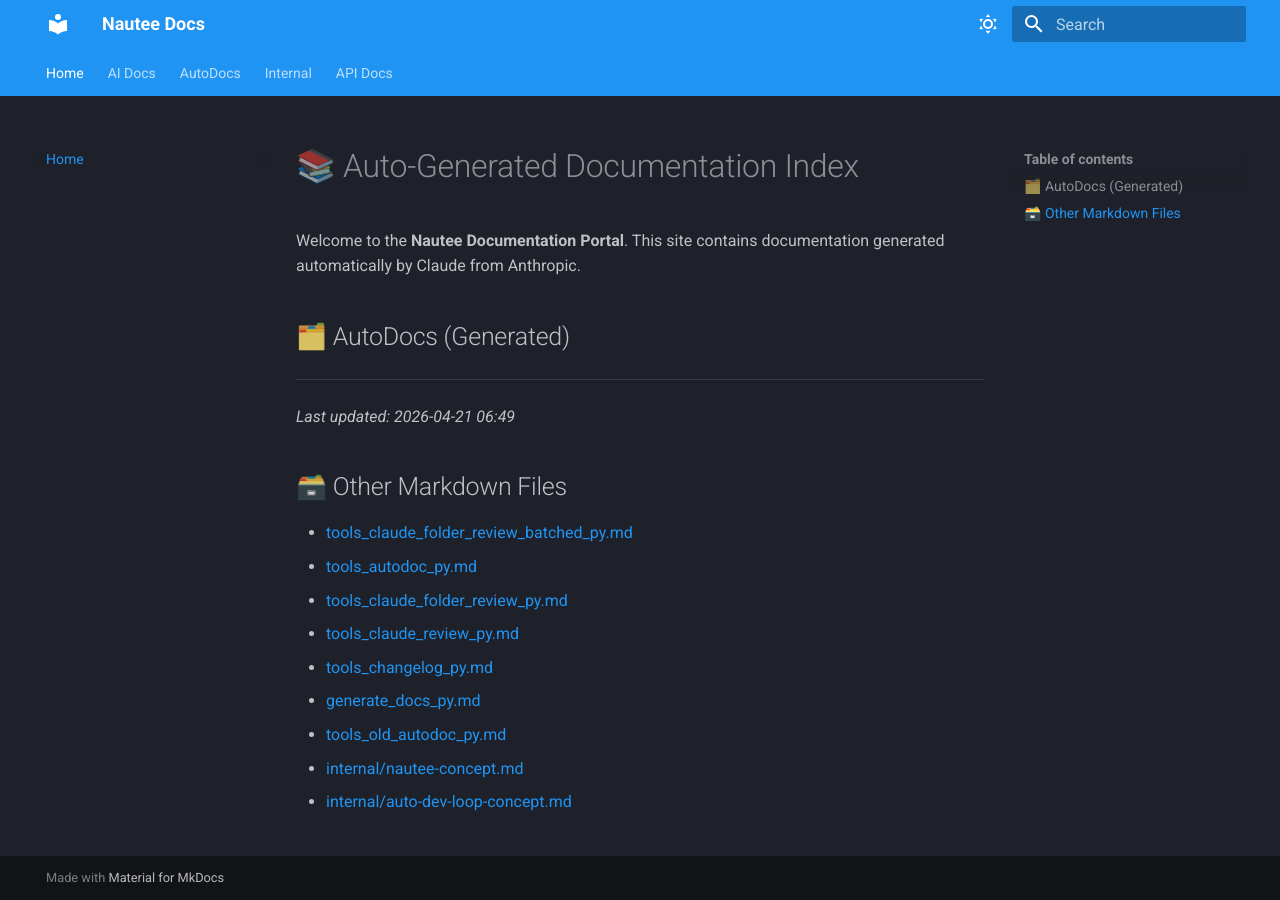
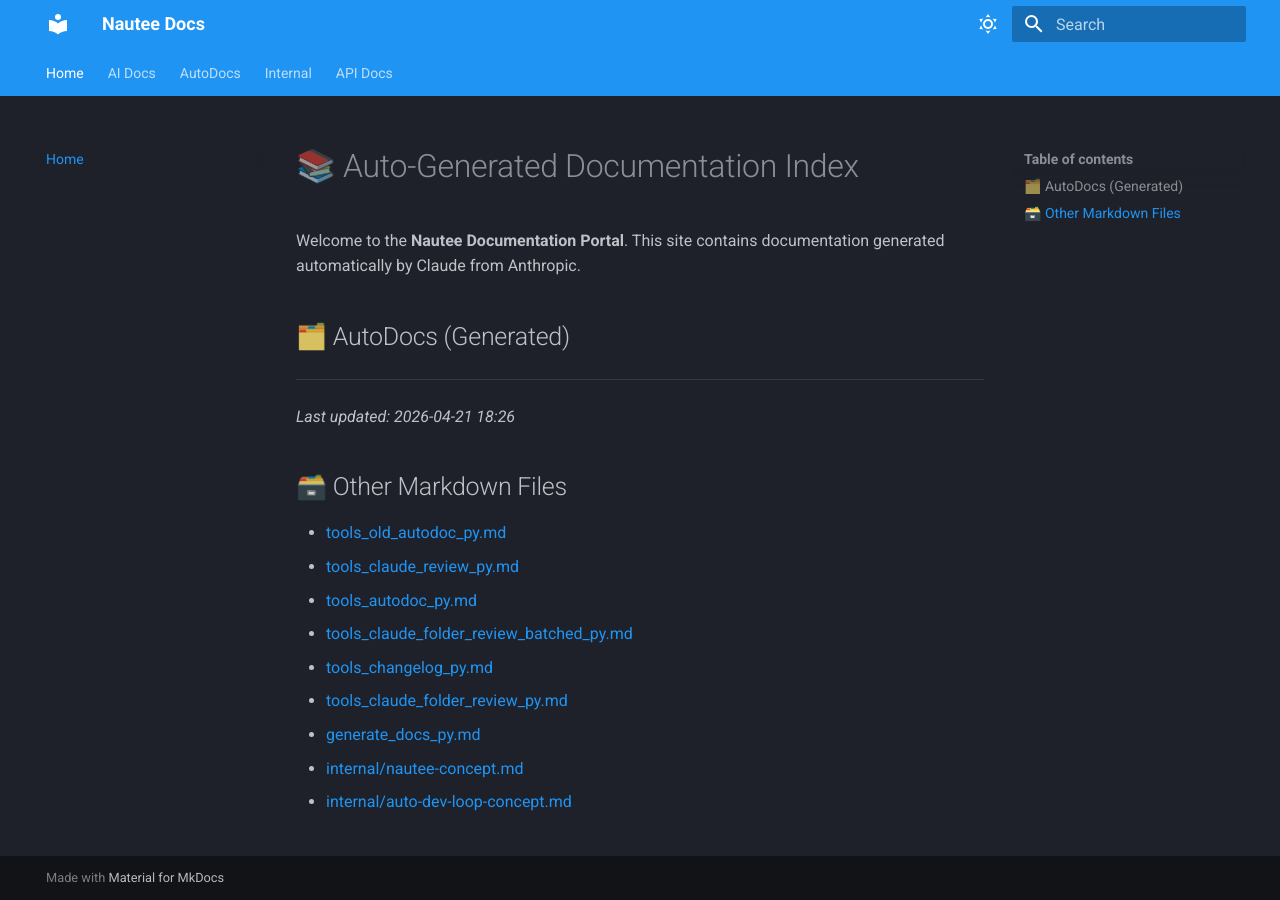
Before and after one commit to 48Nauts-Operator/nautee, an MkDocs documentation site: the page built from docs/index.md, in a window 1280 px wide. Built offline with MkDocs 1.6.1 and Material for MkDocs 9.7.7, drawn with Linux system fonts in a browser that asks for light colours.

```diff
--- a/docs/index.md
+++ b/docs/index.md
@@ -7,16 +7,16 @@ Welcome to the **Nautee Documentation Portal**. This site contains documentation
 
 ---
 
-_Last updated: 2026-04-21 06:49_
+_Last updated: 2026-04-21 18:26_
 
 ## 🗃️ Other Markdown Files
 
+- [tools_old_autodoc_py.md](tools_old_autodoc_py.md)
+- [tools_claude_review_py.md](tools_claude_review_py.md)
+- [tools_autodoc_py.md](tools_autodoc_py.md)
 - [tools_claude_folder_review_batched_py.md](tools_claude_folder_review_batched_py.md)
-- [tools_autodoc_py.md](tools_autodoc_py.md)
+- [tools_changelog_py.md](tools_changelog_py.md)
 - [tools_claude_folder_review_py.md](tools_claude_folder_review_py.md)
-- [tools_claude_review_py.md](tools_claude_review_py.md)
-- [tools_changelog_py.md](tools_changelog_py.md)
 - [generate_docs_py.md](generate_docs_py.md)
-- [tools_old_autodoc_py.md](tools_old_autodoc_py.md)
 - [internal/nautee-concept.md](internal/nautee-concept.md)
 - [internal/auto-dev-loop-concept.md](internal/auto-dev-loop-concept.md)
```
